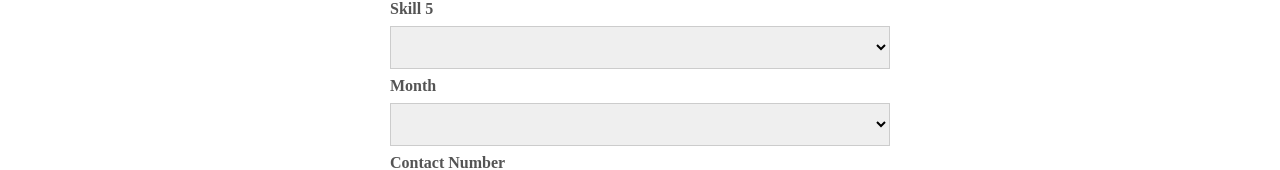
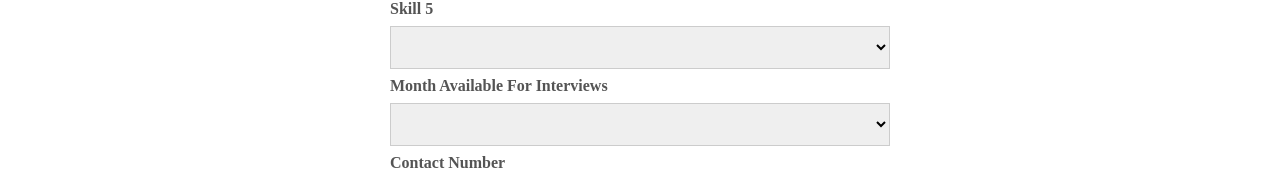
Before and after one commit to Ankitag95/Hiring-, an Angular app in the folder Frontend/: page /register in a window 1280 px wide. Shown: the part 751-921 px from the top of the page. Built offline with nearby package versions, Linux system fonts and the light colour scheme.

Commit message:
front end updated

```diff
--- a/Frontend/src/app/app.component.ts
+++ b/Frontend/src/app/app.component.ts
@@ -6,5 +6,5 @@ import { Component } from '@angular/core';
   styleUrls: ['./app.component.css']
 })
 export class AppComponent {
-  title = 'PF-FORM';
+  title = 'Interviewer Profile';
 }
--- a/Frontend/src/app/register/register.component.html
+++ b/Frontend/src/app/register/register.component.html
@@ -68,8 +68,8 @@
         <option value="Python">Python</option>
       </select>
 
-      <label for="Month">Month</label>
-      <select name="Month" [(ngModel)]="user.Month" id="Month"   #Month="ngModel">
+      <label for="month">Month Available For Interviews</label>
+      <select name="month" [(ngModel)]="user.month" id="month"   #month="ngModel" required>
 
         <option value="January">January</option>
         <option value="February">February</option>
@@ -84,6 +84,7 @@
         <option value="November">November</option>
         <option value="December">December</option>
       </select>
+      <div class="error-msg" *ngIf="month.touched && !month.valid">*Field is Required</div>
 
 
       <label for="phonenumber">Contact Number</label>
--- a/Frontend/src/app/register/register.component.ts
+++ b/Frontend/src/app/register/register.component.ts
@@ -23,6 +23,7 @@ export class RegisterComponent implements OnInit {
     skills3:null,
     skills4:null,
     skills5:null,
+    month:null,
     number: null,
     email:null,
     password:null,
--- a/Frontend/src/index.html
+++ b/Frontend/src/index.html
@@ -2,7 +2,7 @@
 <html lang="en">
 <head>
   <meta charset="utf-8">
-  <title>PFFORM</title>
+  <title>Interviewer profile</title>
   <base href="/">
   <meta name="viewport" content="width=device-width, initial-scale=1">
   <link rel="icon" type="image/x-icon" href="favicon.ico">
```
Also changed, not shown: 5 other files (tests, documents, lock files or other folders).
